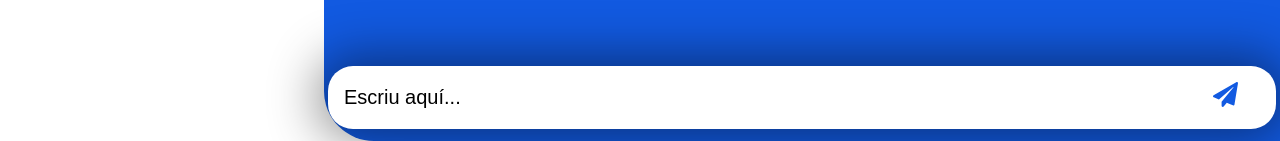
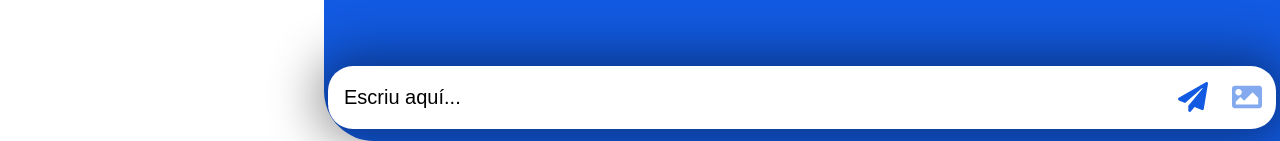
Before and after one commit to jorditosa/openai-paneltech, a React (Vite) app: page / in a window 1280 px wide. Shown: the part 659-800 px from the top of the page. Built offline with nearby package versions, Linux system fonts and the light colour scheme; the HTML template or start-up script is replaced by a standard one.

Commit message:
btn image

```diff
--- a/src/App.jsx
+++ b/src/App.jsx
@@ -1,7 +1,7 @@
 import { useState } from 'react'
 import { Configuration, OpenAIApi } from "openai";
 import ChatMessage from './components/ChatMessage'
-import { FaPaperPlane } from 'react-icons/fa'
+import { FaPaperPlane, FaImage } from 'react-icons/fa'
 import Aside from './components/Aside'
 
 function App() {
@@ -60,9 +60,12 @@ function App() {
             placeholder="Escriu aquí..."
             >
             </input>
-            <button type="submit" className="chat-input-btn">
-                <FaPaperPlane size={25} />
+            <button type="submit" className="chat-input-btnSend">
+              <FaPaperPlane size={30} />
             </button>
+            <span disabled className='chat-input-btnImage'>
+              <FaImage size={30} />
+            </span>
           </form>
         </div>
       </section>
--- a/src/index.css
+++ b/src/index.css
@@ -120,9 +120,18 @@ form {
   box-shadow: 0px 0px 50px 10px #ffffff70;
 }
 
-.chat-input-btn {
+.chat-input-btnSend {
   background-color: transparent;
   color: #125ae1;
+  display: flex;
+  gap: 20px;
+}
+
+.chat-input-btnImage {
+  background-color: transparent;
+  color: #125ae185;
+  display: flex;
+  gap: 20px;
 }
 
 .chat-input-btn:hover {
```
